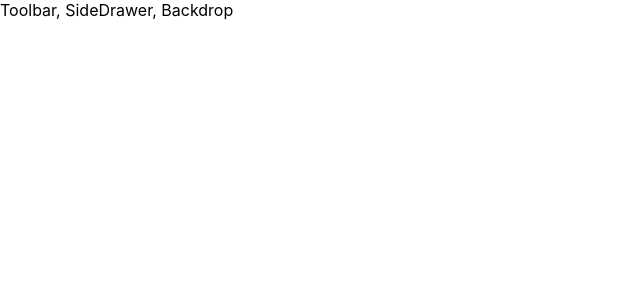
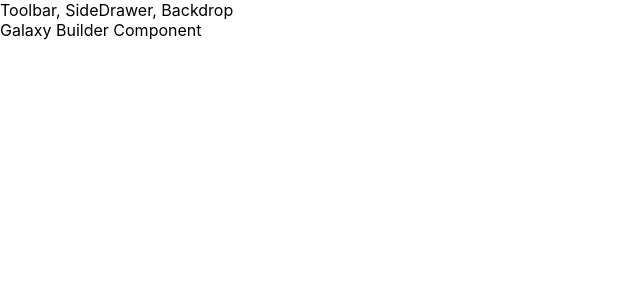
Before and after one commit to mcheng09/react-galaxy-builder, a React app: page / in a window 1280 px wide. Shown: the top 300 px of the page, without its empty margins (0-640 px from the left). Built offline with nearby package versions, Linux system fonts and the light colour scheme.

Commit message:
create(GalaxyBuilder): creates GalaxyBuilder container and adds to App

```diff
--- a/src/App.js
+++ b/src/App.js
@@ -1,12 +1,14 @@
 import React, { Component } from 'react';
 
-import Layout from './components/layout/layout'
+import Layout from './components/Layout/Layout';
+import GalaxyBuilder from './containers/GalaxyBuilder/GalaxyBuilder';
 
 class App extends Component {
   render () {
     return (
       <div className="App">
         <Layout />
+        <GalaxyBuilder />
       </div>
     );
   }
--- /dev/null
+++ b/src/containers/GalaxyBuilder/GalaxyBuilder.js
@@ -0,0 +1,11 @@
+import React, { Component } from 'react';
+
+class GalaxyBuilder extends Component {
+  render () {
+    return (
+      <div>Galaxy Builder Component</div>
+    )
+  }
+}
+
+export default GalaxyBuilder;
```
